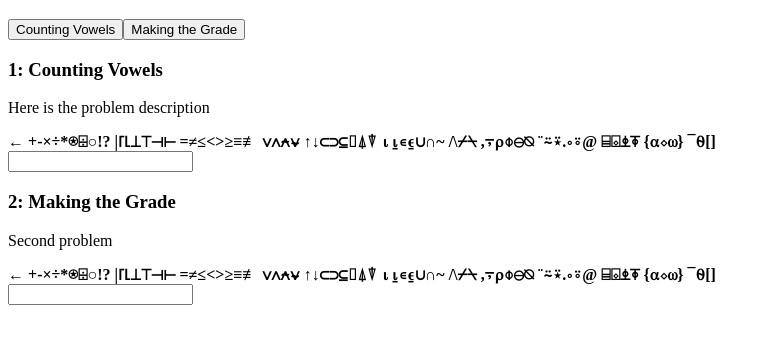
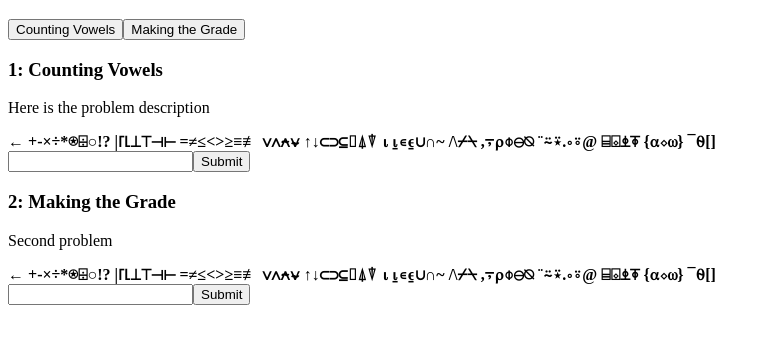
Before and after one commit to rikedyp/APLProblemSets, a plain HTML site: page problems.html in a window 1280 px wide. Shown: the part 61-404 px from the top of the page, without its empty margins (0-770 px from the left). Drawn offline with Linux system fonts and the light colour scheme.

Commit message:
can test problems

```diff
--- a/problems.html
+++ b/problems.html
@@ -5,7 +5,6 @@
     <title>APL Problem Sets</title>
     <script src="tio-dyalog.js"></script>
     <script src="problems.js"></script>
-    <script src="tabs.js"></script>
     <script src="pako.min.js"></script>
   </head>
   <body>
@@ -37,5 +36,6 @@
       <!-- <input id="s1" class="solution" autofocus /> -->
       <!-- <button onclick="submit('s1');">Submit</button>      -->
     <!-- </div> -->
+    <script src="tabs.js"></script>
   </body>
 </html>
--- a/tabs.js
+++ b/tabs.js
@@ -1,4 +1,7 @@
 window.onload = function() {
+  setTimeout(loadTabs, 500);
+}
+function loadTabs() {
   console.log("hello");
   // Add language bars and inputs to problems
   var tabs = document.getElementById("tabContainer");
@@ -13,9 +16,8 @@ window.onload = function() {
       return function() {
         openTab(event, opt);
       };
-    })(problems[problem]);
+    })(problem);
     tabs.appendChild(btn);
-
     // Add language bar, input field and submit button
     var div = document.getElementById(problem);
     console.log(div);
@@ -24,22 +26,26 @@ window.onload = function() {
     var input = document.createElement("input");
     input.id = "s" + problem;
     var submit = document.createElement("button");
-    submit.addEventListener("click", sub(problem));
+    submit.onclick = (function(opt) {
+      return function() {
+        sub(opt);
+      }
+    })(problem);
     submit.innerHTML = "Submit";
     div.appendChild(lb);
     div.appendChild(input);
+    div.appendChild(submit);
   }
   var lbScript = document.createElement("script");
   lbScript.src = "lb.js";
   document.body.appendChild(lbScript)
-
-
-
-  function sub(prob){
-  }
 }
 
 function openTab(event, p) {
-    console.log("ot");
-    console.log(p);
-  }
+  console.log("ot");
+  console.log(p);
+}
+
+function sub(p) {
+  submit(p);
+}
```
